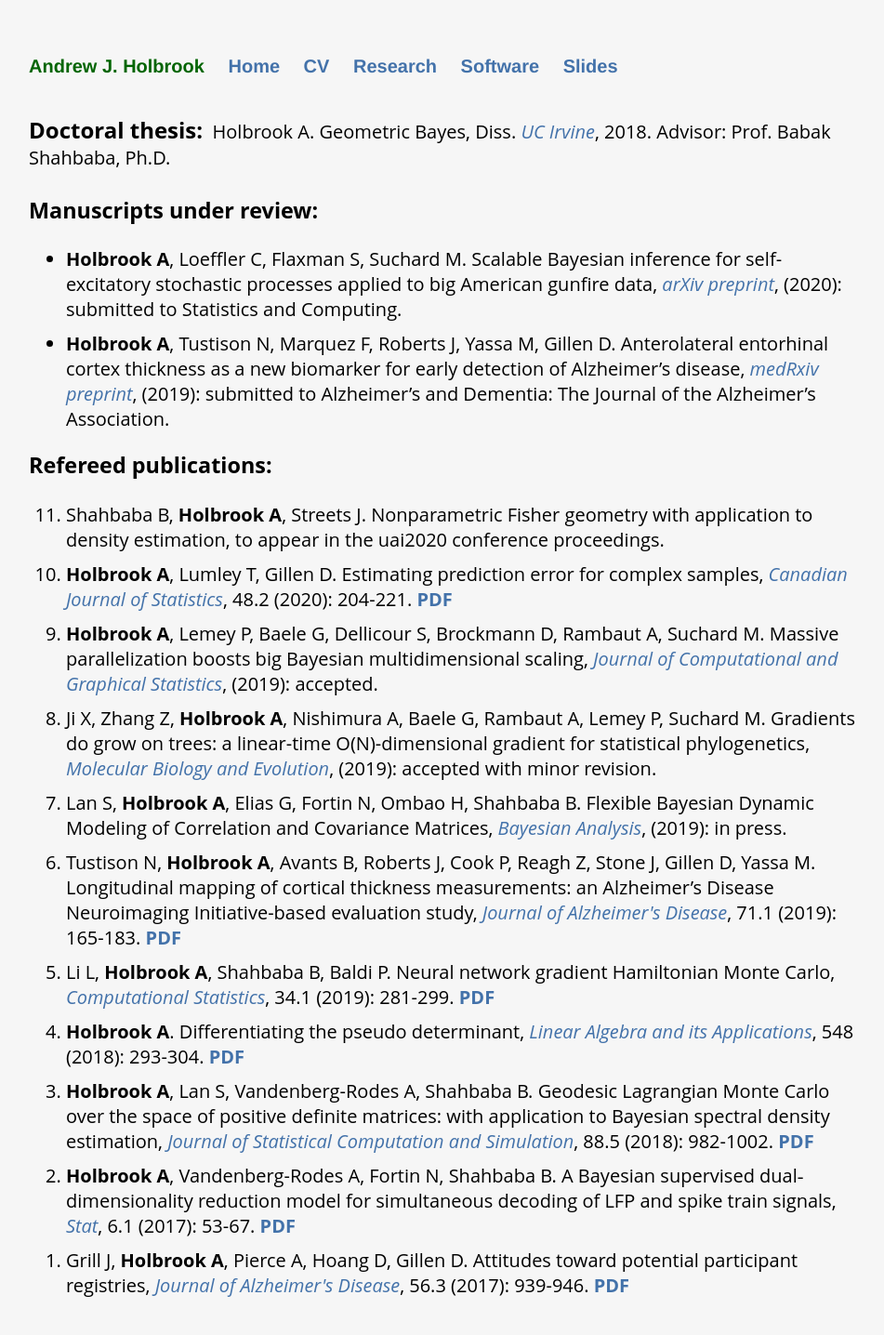
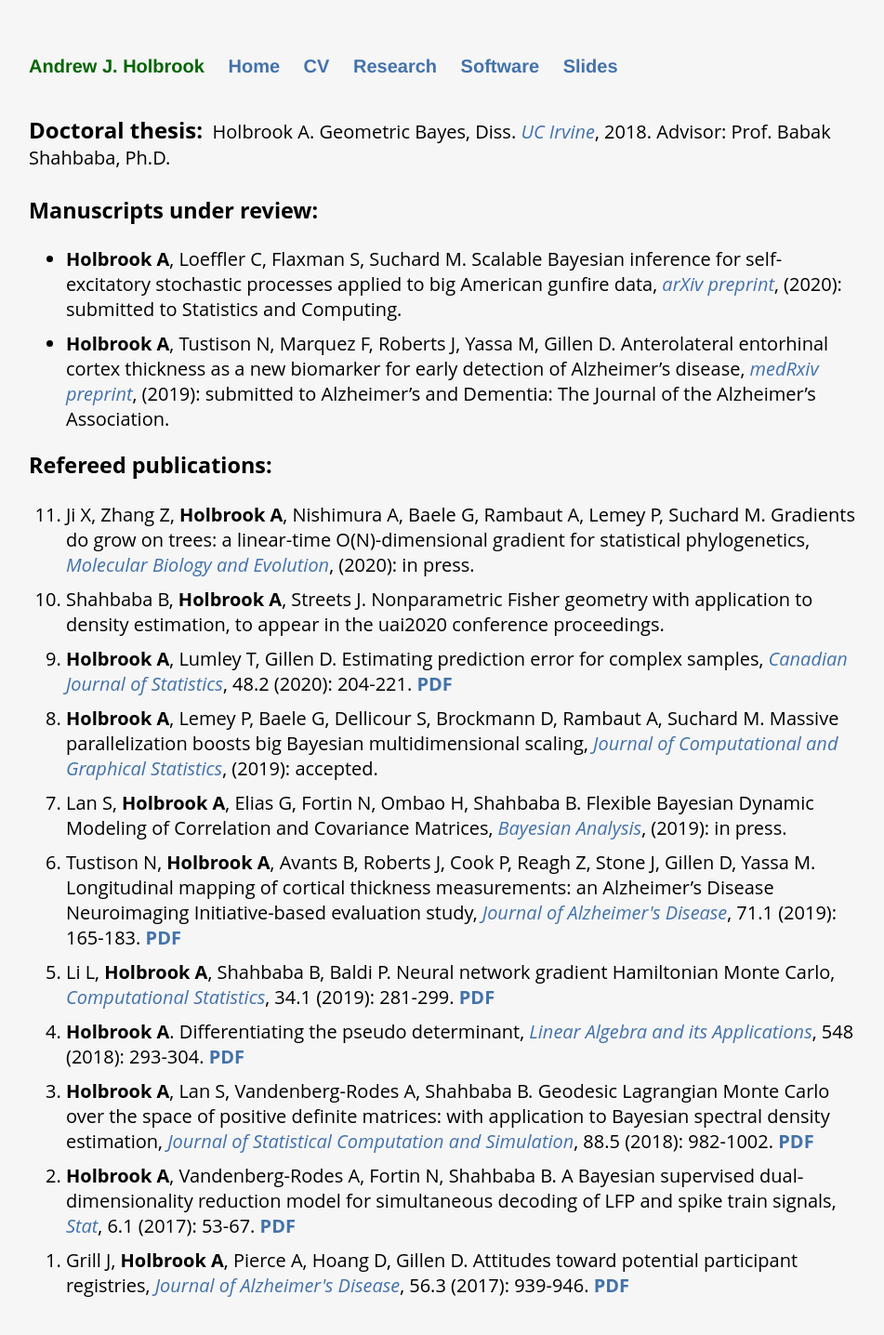
Before and after one commit to andrewjholbrook/andrewjholbrook.github.io, a Jekyll site: the page built from research.html, in a window 1280 px wide. Shown: the whole page at 93% size, without its empty margins (161-1112 px from the left). Built offline with Jekyll 4.4.1, drawn with Linux system fonts in a browser that asks for light colours; a style sheet for code colours, icons or effects is not loaded.

Commit message:
Update research.html

```diff
--- a/research.html
+++ b/research.html
@@ -18,10 +18,10 @@
   <h3>Refereed publications:</h3>
 
   <ol id="pubs" reversed>
+                        <li> Ji X, Zhang Z, <b>Holbrook A</b>, Nishimura A, Baele G, Rambaut A, Lemey P, Suchard M. Gradients do grow on trees: a linear-time O(N)-dimensional gradient for statistical phylogenetics, <i><a href="https://doi.org/10.1093/molbev/msaa130" target="_blank">Molecular Biology and Evolution</a></i>, (2020): in press.
         <li> Shahbaba B, <b>Holbrook A</b>, Streets J. Nonparametric Fisher geometry with application to density estimation, to appear in the uai2020 conference proceedings.
             <li> <b>Holbrook A</b>, Lumley T, Gillen D. Estimating prediction error for complex samples, <i><a href="https://doi.org/10.1002/cjs.11527" target="_blank">Canadian Journal of Statistics</a></i>, 48.2 (2020): 204-221. <a href="papers/HTE.pdf" target="_blank"><b>PDF</b></a>
                 <li> <b>Holbrook A</b>, Lemey P, Baele G, Dellicour S, Brockmann D, Rambaut A, Suchard M. Massive parallelization boosts big Bayesian multidimensional scaling, <i><a href="https://arxiv.org/abs/1905.04582" target="_blank">Journal of Computational and Graphical Statistics</a></i>, (2019): accepted.
-                <li> Ji X, Zhang Z, <b>Holbrook A</b>, Nishimura A, Baele G, Rambaut A, Lemey P, Suchard M. Gradients do grow on trees: a linear-time O(N)-dimensional gradient for statistical phylogenetics, <i><a href="https://arxiv.org/abs/1905.12146" target="_blank">Molecular Biology and Evolution</a></i>, (2019): accepted with minor revision.
     <li> Lan S, <b>Holbrook A</b>, Elias G, Fortin N, Ombao H, Shahbaba B. Flexible Bayesian Dynamic Modeling of Correlation and Covariance Matrices, <i><a href="https://projecteuclid.org/euclid.ba/1572858051" target="_blank">Bayesian Analysis</a></i>, (2019): in press.
         <li> Tustison N, <b>Holbrook A</b>, Avants B, Roberts J, Cook P, Reagh Z, Stone J, Gillen D, Yassa M. Longitudinal mapping of cortical thickness measurements: an Alzheimer’s Disease Neuroimaging Initiative-based evaluation study, <i><a href="https://content.iospress.com/articles/journal-of-alzheimers-disease/jad190283" target="_blank">Journal of Alzheimer's Disease</a></i>, 71.1 (2019): 165-183. <a href="papers/tustison.pdf" target="_blank"><b>PDF</b></a>
         <li> Li L, <b>Holbrook A</b>, Shahbaba B, Baldi P.
```
